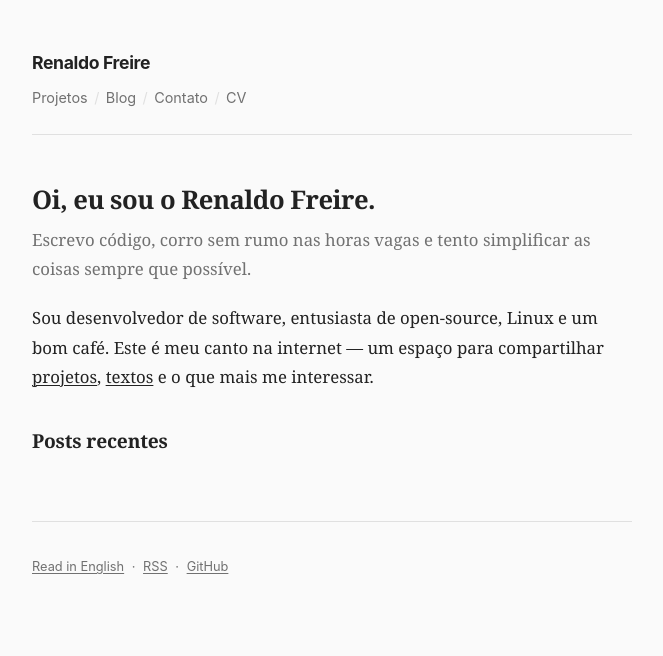
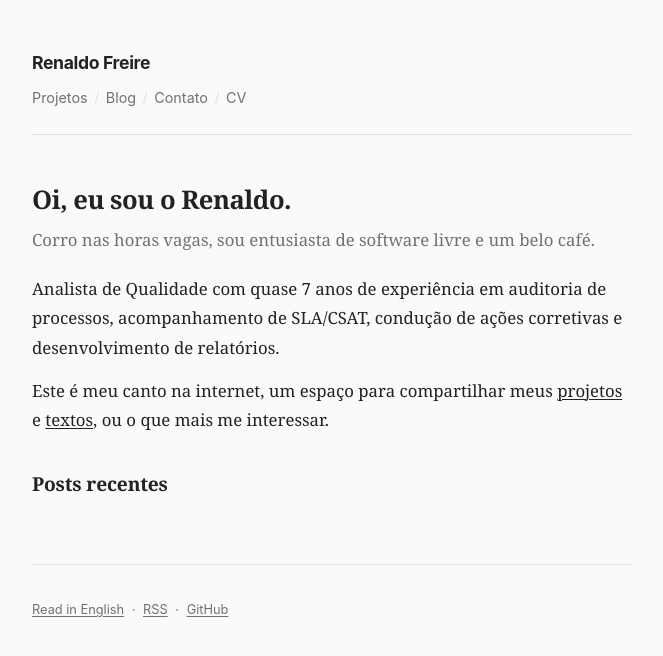
Before and after one commit to renaldofreire/portfolio, a Flask app: page / in a window 1280 px wide. Shown: the top 656 px of the page, without its empty margins (308-971 px from the left). Run offline with Flask 3, Linux system fonts and the light colour scheme.

Commit message:
feat: simplify homepage bio

```diff
--- a/templates/index.html
+++ b/templates/index.html
@@ -6,15 +6,17 @@
 
 {% block content %}
 {% if lang == 'en' %}
-<h1>Hi, I'm Renaldo Freire.</h1>
-<p class="subtitle">I write code, run aimlessly in my spare time, and try to simplify things whenever possible.</p>
-<p>I'm a software developer who values open-source, Linux, and a good cup of coffee. This is my corner of the internet — a place to share <a href="{{ url_for('projects_en') }}">projects</a>, <a href="{{ url_for('blog_en') }}">writing</a>, and whatever I find interesting.</p>
+<h1>Hi, I'm Renaldo.</h1>
+<p class="subtitle">Runner in my spare time, open-source enthusiast, and a good cup of coffee.</p>
+<p>Quality Assurance Analyst with nearly 7 years of experience in process auditing, SLA/CSAT tracking, corrective action management, and report development.</p>
+<p>This is my corner of the internet — a place to share my <a href="{{ url_for('projects_en') }}">projects</a> and <a href="{{ url_for('blog_en') }}">writing</a>, or whatever else interests me.</p>
 
 <h2>Recent posts</h2>
 {% else %}
-<h1>Oi, eu sou o Renaldo Freire.</h1>
-<p class="subtitle">Escrevo código, corro sem rumo nas horas vagas e tento simplificar as coisas sempre que possível.</p>
-<p>Sou desenvolvedor de software, entusiasta de open-source, Linux e um bom café. Este é meu canto na internet — um espaço para compartilhar <a href="{{ url_for('projetos') }}">projetos</a>, <a href="{{ url_for('blog') }}">textos</a> e o que mais me interessar.</p>
+<h1>Oi, eu sou o Renaldo.</h1>
+<p class="subtitle">Corro nas horas vagas, sou entusiasta de software livre e um belo café.</p>
+<p>Analista de Qualidade com quase 7 anos de experiência em auditoria de processos, acompanhamento de SLA/CSAT, condução de ações corretivas e desenvolvimento de relatórios.</p>
+<p>Este é meu canto na internet, um espaço para compartilhar meus <a href="{{ url_for('projetos') }}">projetos</a> e <a href="{{ url_for('blog') }}">textos</a>, ou o que mais me interessar.</p>
 
 <h2>Posts recentes</h2>
 {% endif %}
```
